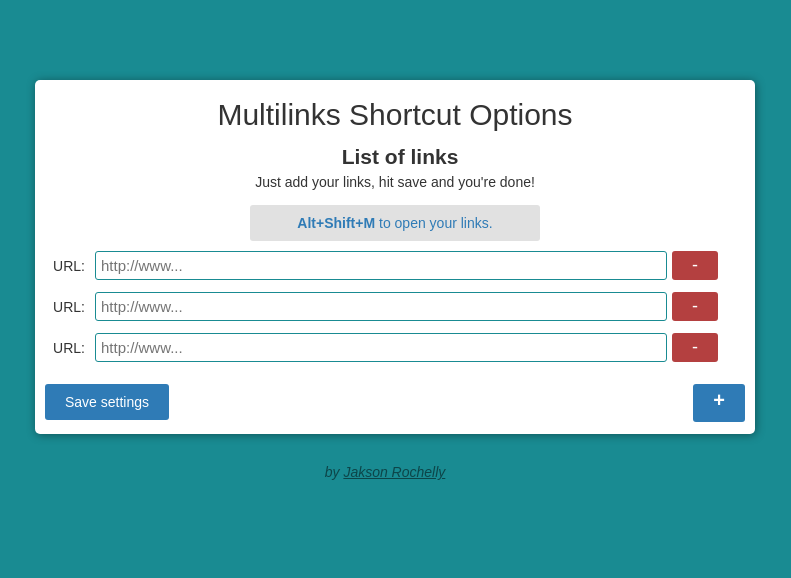
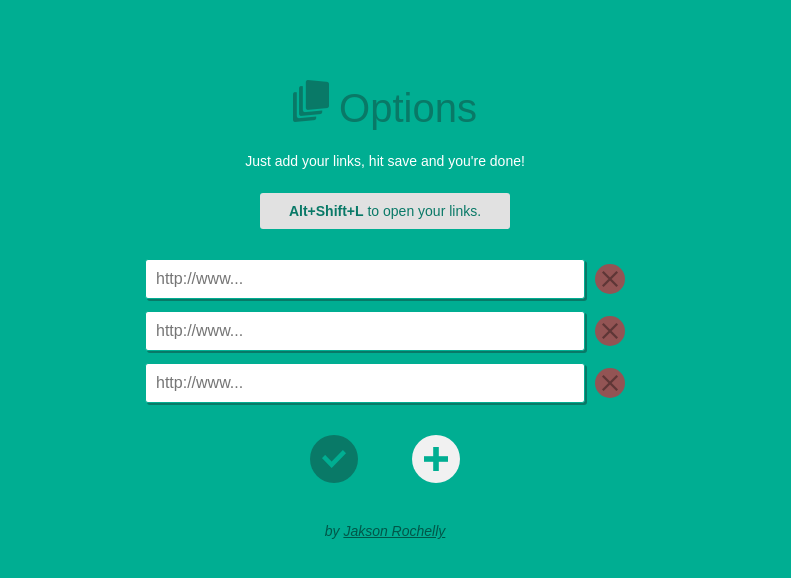
Before and after one commit to jaksonmoura/multilinks, a browser extension: page options.html in a window 1280 px wide. Shown: the whole page, without its empty margins (255-1046 px from the left). Drawn offline with Linux system fonts and the light colour scheme.

Commit message:
Finished design | New shortcut | New icon

```diff
--- a/css/layout.scss
+++ b/css/layout.scss
@@ -1,11 +1,17 @@
-$main: #198B92;
+$main: #00AE92;
 $secondary: #649493;
-$darker: #2B6362;
-$blue: #2F7BB6;
+$darker: #097967;
+
+*, *:before, *:after{
+	box-sizing: border-box;
+	-webkit-box-sizing: border-box;
+	-moz-box-sizing: border-box;
+}
+
 body{
 	background: $main;
 	width: 100%;
-	color: #333;
+	color: #fff;
 	font:{
 		family: Arial;
 		size: 14px;
@@ -20,15 +26,25 @@ body{
 
 h1{
 	font:{
-		size: 30px;
+		size: 40px;
 		weight: normal;
 	}
-	color: #333;
-	margin: 0;
+	color: $darker;
+	margin: 0 0 20px 0;
 	padding: 0;
 	width: 100%;
 	text-align: center;
 	line-height: 50px;
+}
+
+header{
+	width: 100%;
+	float: left;
+	margin-top: 40px;
+
+	#logo{
+		margin-right: 10px;
+	}
 }
 
 #flash{
@@ -48,7 +64,6 @@ h2{
 	text-align: center;
 	width: 100%;
 	margin: 5px;
-	color: #333;
 }
 span{
 	float: left;
@@ -59,7 +74,7 @@ span{
 
 #wrapper{
 	clear: both;
-	width: 700px;
+	width: 500px;
 	margin: 40px auto;
 	padding: 0;
 }
@@ -67,22 +82,23 @@ span{
 #add_form{
 	float: left;
 	width: 100%;
-	background: #fff;
+	// background: #fff;
 	// border: 5px solid #;
 	border-radius: 5px;
-	margin: 40px 0 20px 0;
+	margin: 20px 0 20px 0;
 	padding: 10px;
-	box-shadow: 1px 1px 10px rgba(black, .4);
+	// box-shadow: 1px 1px 10px rgba(black, .4);
 
 	input[type="url"]{
-		width: 80%;
-		font-size: 15px;
+		width: calc(100% - 40px);
+		font-size: 16px;
 		color: #555;
 		border: 1px solid $main;
 		border-radius: 3px;
-		padding: 5px;
+		padding: 10px;
 		float: left;
 		margin: 0 5px 7px 0;
+		box-shadow: 2px 2px 0px $darker;
 	}
 
 	input:required:invalid, input:focus:invalid{
@@ -106,6 +122,7 @@ span{
 	#list{
 		float: left;
 		width: 100%;
+		-webkit-transition: all .5s ease-in-out;
 
 		.link{
 			float: left;
@@ -122,39 +139,44 @@ span{
 	}
 
 	#buttons{
-		float: left;
-		margin-top: 10px;
-		width: 100%;
+		// float: left;
+		margin: 0 auto;
+		width: 150px;
 		height: 40px;
 
 		input[type="button"], input[type="submit"]{
-			border-radius: 3px;
-			// border: 1px solid $main;
+			margin-top: 20px;
+			width: 48px;
+			height: 48px;
+			border-radius: 24px;
 			border: none;
-			// border-bottom: 5px solid $secondary;
-			background: $blue;
-			color: #fff;
 			font-size: 14px;
-			// text-shadow: 0 1px 0px hsla(0, 0, 100%, .5);
 			cursor: pointer;
 			padding: 10px 20px;
 		}
 
-		input[type="button"]:hover, input[type="submit"]:hover{
-			background: rgba($blue, .9);
+		input[type="submit"]{
+			background: $darker url('../imgs/ok.png') center center no-repeat;
+			color: #fff;
 		}
 
-		input[type="button"]:active, input[type="submit"]:active{
-			margin-top: 5px;
-			border-bottom: 3px solid $secondary;
+		input[type="button"]:hover, input[type="submit"]:hover{
+			background-color: rgba($darker, .7);
 		}
 
 		#add_link_list{
-			padding-top: 5px;
+			// padding-top: 5px;
 			float: right;
+
+			background: #f1f1f1 url('../imgs/add.png') center center no-repeat;
+			color: $darker;
 			font:{
 				size: 20px;
 				weight: bold;
+			}
+
+			&:hover{
+				background-color: rgba(white, .8);
 			}
 
 		}
@@ -163,17 +185,24 @@ span{
 }
 
 .remove{
-	border-radius: 3px;
-	float: left;
+	float: right;
 	// border: 1px solid $main;
 	border: none;
 	// border-bottom: 5px solid $secondary;
-	background: #B44040;
-	color: #fff;
+	background: #935454 url('../imgs/remove.png') center center no-repeat;
+	color: $main;
 	font-size: 18px;
+	margin: 5px 0 0 0;
 	// text-shadow: 0 1px 0px hsla(0, 0, 100%, .5);
 	cursor: pointer;
-	padding: 4px 20px;
+	// padding: 9px 20px;
+	border-radius: 15px;
+	width: 30px;
+	height: 30px;
+
+	&:hover{
+		background-color: #9E5D5D;
+	}
 }
 
 #by{
@@ -196,11 +225,11 @@ span{
 
 #shortcut {
   clear: both;
-  width: 40%;
+  width: 50%;
   padding: 10px 5px;
   border-radius: 3px;
-  margin: 0 auto 10px auto;
+  margin: 60px auto 0 auto;
   text-align: center;
-  color: $blue;
+  color: $darker;
   background: #e1e1e1;
 }
--- a/js/options.js
+++ b/js/options.js
@@ -1,14 +1,8 @@
 $(document).ready(function(){
-	if (navigator.platform == "MacIntel") {
-		$('#shortcut').html('<b>&#x2318;+Shift+M</b> to open your links.');
-	} else {
-		$('#shortcut').html('<b>Alt+Shift+M</b> to open your links.');
-	}
-
 	// Add Link to list
 	$('#add_link_list').click(function(){
 	  i = $('#list .link').length + 1;
-		j = $('<div class="link"><div class="division"><label>URL:</label><input name="link_url" class="link_url" type="url" placeholder="http://www..."><a class="remove" href="#">-</a></div></div>').hide().fadeIn(500);
+		j = $('<div class="link"><div class="division"><input name="link_url" class="link_url" type="url" placeholder="http://www..."><a class="remove" href="#"></a></div></div>').hide().fadeIn(500);
 		$('#list').append(j);
 	});
 	// Remove link
@@ -22,12 +16,12 @@ function getOptions(){
 		links = r.links;
 
 		for (url in links){
-			$('#list').append('<div class="link"><div class="division"><label>URL:</label><input name="link_url" class="link_url" type="url" value="'+links[url]+'" placeholder="http://www..."><a class="remove" href="#">-</a></div></div>');
+			$('#list').append('<div class="link"><div class="division"><input name="link_url" class="link_url" type="url" value="'+links[url]+'" placeholder="http://www..."><a class="remove" href="#"></a></div></div>');
 		};
 		if (!links) {
 			$("#add_form").fadeIn( "fast" );
 		  for (var i = 1; i <= 3; i++) {
-		    $('#list').append('<div class="link"><div class="division"><label>URL:</label><input name="link_url" class="link_url" type="url" placeholder="http://www..."><a class="remove" href="#">-</a></div></div>');
+		    $('#list').append('<div class="link"><div class="division"><input name="link_url" class="link_url" type="url" placeholder="http://www..."><a class="remove" href="#"></a></div></div>');
 		  };
 		};
 	});
--- a/options.html
+++ b/options.html
@@ -10,17 +10,18 @@
   	<body>
 		<div id="flash">Saved! :)</div>
 		<div id="wrapper">
+			<header>
+				<h1><img src="/imgs/logo.png" alt="Logo" id="logo">Options</h1>
+				<span>Just add your links, hit save and you're done!</span>
+				<p id="shortcut"><b>Alt+Shift+L</b> to open your links.</p>
+			</header>
 			<div id="add_form">
-			<h1>Multilinks Shortcut Options</h1>
-			<h2>List of links</h2>
-			<span>Just add your links, hit save and you're done!</span>
-			<p id="shortcut"></p>
 				<form method="post">
 		  			<div id="list">
 		  			</div>
 		  			<div id="buttons">
-			  			<input id="add_link_list" name="add_link_list" type="button" value="+">
-						<input type="submit" id="save" value="Save settings">
+			  			<input id="add_link_list" name="add_link_list" type="button">
+						<input type="submit" id="save" value="">
 					</div>
 				</form>
 	  		</div>
```
Also changed, not shown: css/layout.css, icon.png, imgs/add.png (added), imgs/icon128.png, imgs/icon16.png, imgs/icon48.png, imgs/logo.png (added), imgs/ok.png (added), imgs/remove.png (added), manifest.json, 6 other files.
